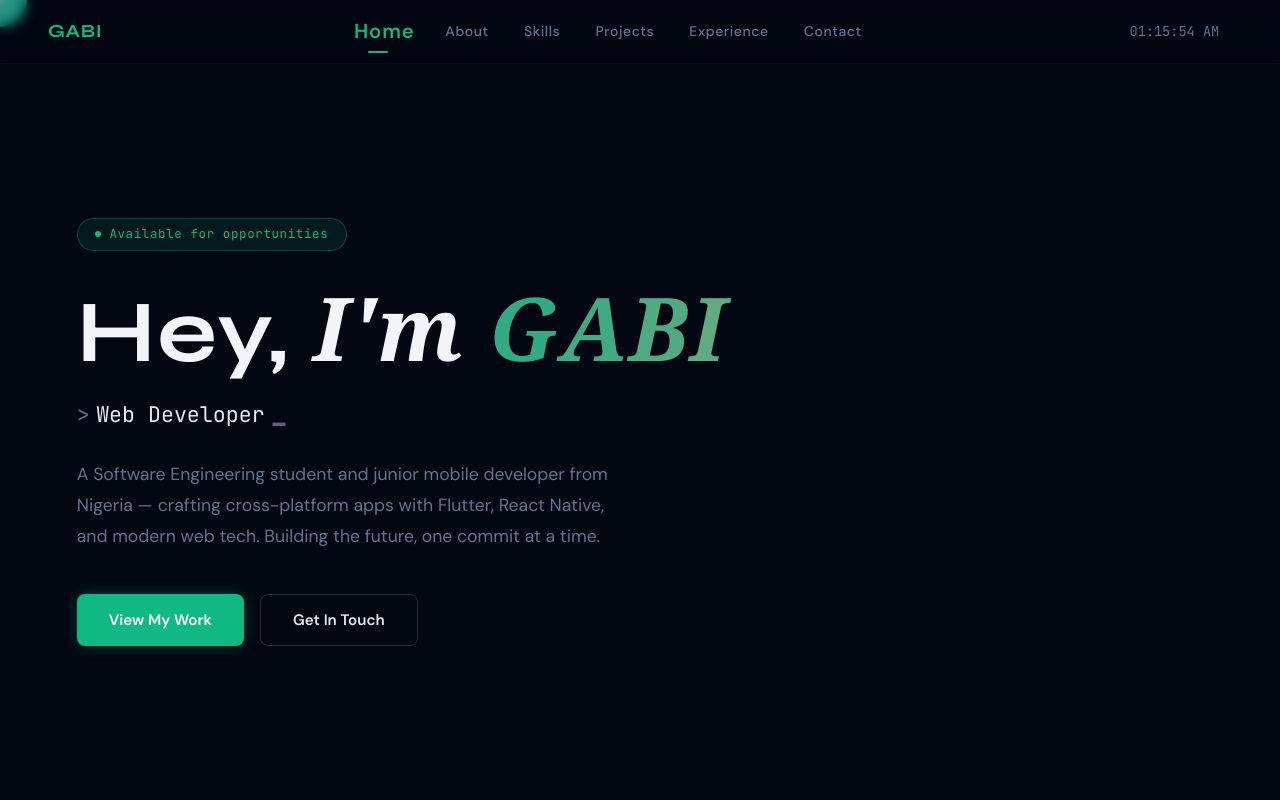
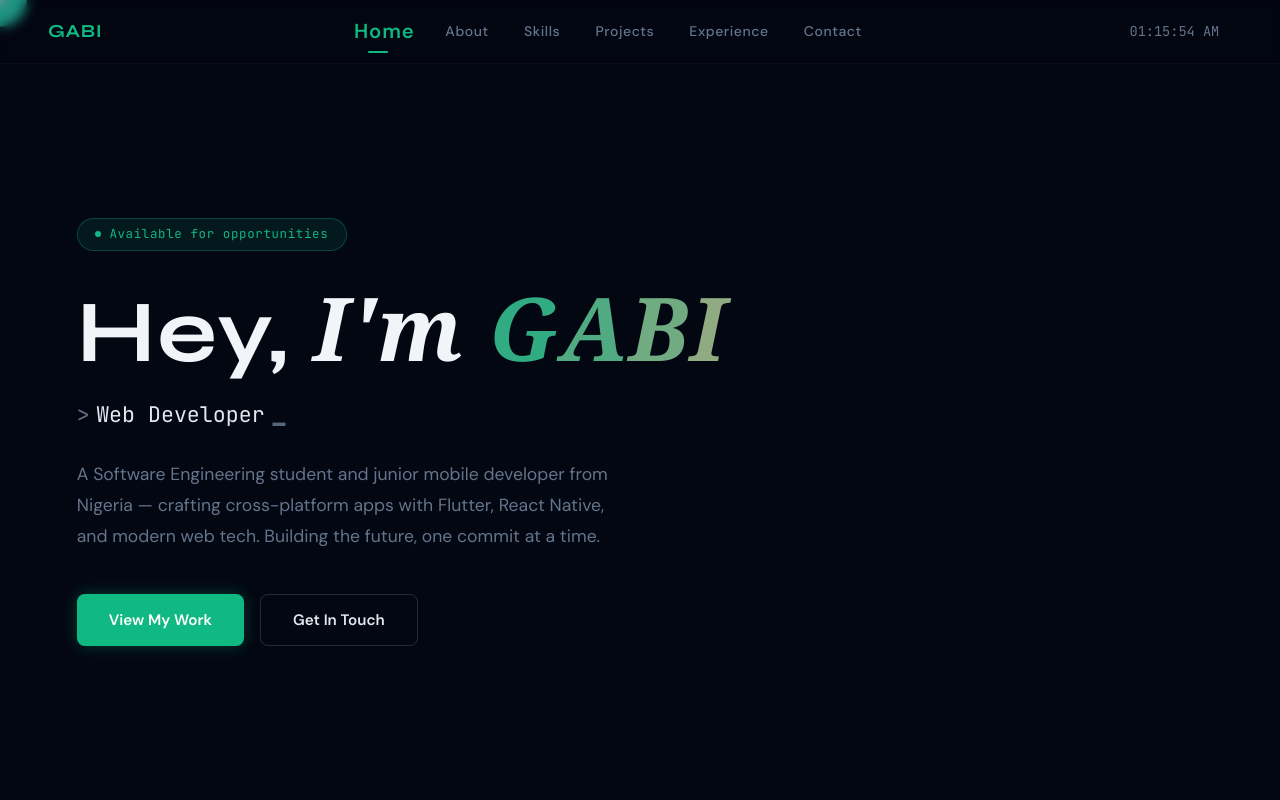
Before and after one commit to GABIs-Hub/portfolio, a React (Vite) app: page / in a window 1280 px wide. Shown: the top 800 px of the page. Built offline with nearby package versions, Linux system fonts and the light colour scheme.

Commit message:
Update Portfolio.jsx

```diff
--- a/src/Portfolio.jsx
+++ b/src/Portfolio.jsx
@@ -420,9 +420,9 @@ function HeroSection() {
           <span style={{ color: "#f1f5f9" }}>Hey, </span>
           <span style={{ color: "#f1f5f9", fontStyle: "italic", fontFamily: "'Georgia', serif" }}>I'm </span>
           <span style={{ color: "#30AB82", fontStyle: "italic", fontFamily: "'Georgia', serif" }}>G</span>
-          <span style={{ color: "#40AB82", fontStyle: "italic", fontFamily: "'Georgia', serif" }}>A</span>
-          <span style={{ color: "#50AB82", fontStyle: "italic", fontFamily: "'Georgia', serif" }}>B</span>
-          <span style={{ color: "#60AB82", fontStyle: "italic", fontFamily: "'Georgia', serif" }}>I</span>
+          <span style={{ color: "#50AB82", fontStyle: "italic", fontFamily: "'Georgia', serif" }}>A</span>
+          <span style={{ color: "#70AB82", fontStyle: "italic", fontFamily: "'Georgia', serif" }}>B</span>
+          <span style={{ color: "#90AB82", fontStyle: "italic", fontFamily: "'Georgia', serif" }}>I</span>
         </h1>
 
         <div
```
